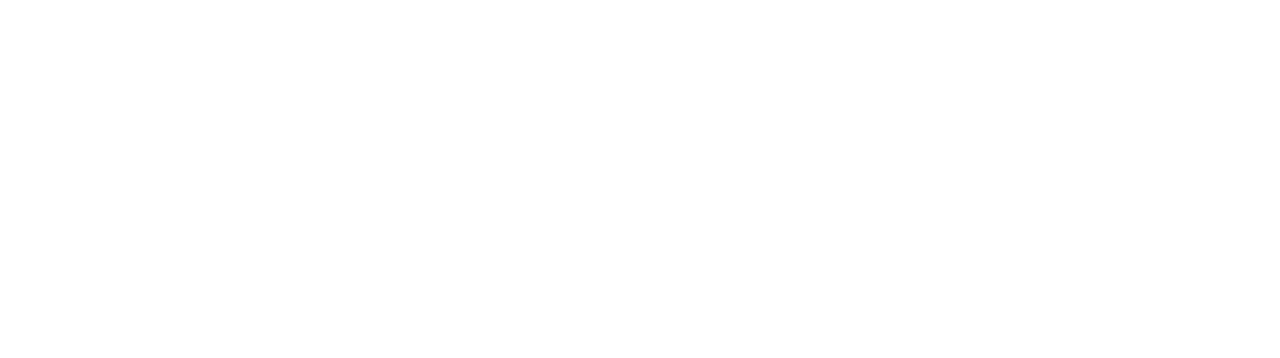
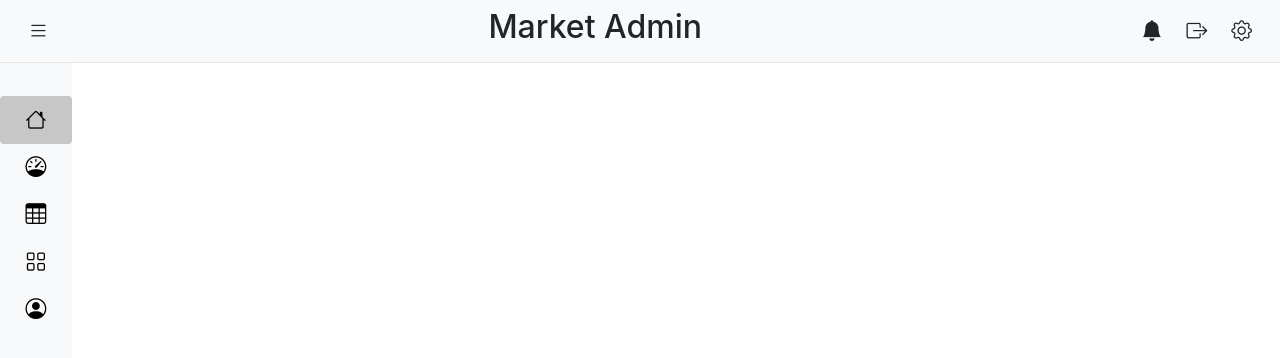
Before and after one commit to dinitha1296/market-admin, an Angular app: page / in a window 1280 px wide. Shown: the top 358 px of the page. Built offline with nearby package versions, Linux system fonts and the light colour scheme.

Commit message:
feat: add navigation components
 - Create and add side-navigation component

 - Implement top-navigation and side-navigation components

```diff
--- a/src/app/app.component.html
+++ b/src/app/app.component.html
@@ -1,2 +1,5 @@
 <router-outlet>
+  <app-top-navigation [(isMenuSelected)]="isMenuSelected"></app-top-navigation>
+  <hr class="m-0">
+  <app-side-navigation [isMenuSelected]="isMenuSelected"></app-side-navigation>
 </router-outlet>
--- a/src/app/app.component.ts
+++ b/src/app/app.component.ts
@@ -6,5 +6,6 @@
   styleUrls: ['./app.component.sass']
 })
 export class AppComponent {
-  title = 'Market Admin';
+  title:string = 'Market Admin';
+  isMenuSelected:boolean = false;
 }
--- a/src/app/app.module.ts
+++ b/src/app/app.module.ts
@@ -5,11 +5,13 @@
 import { AppComponent } from './app.component';
 import { NgbModule } from '@ng-bootstrap/ng-bootstrap';
 import { TopNavigationComponent } from './top-navigation/top-navigation.component';
+import { SideNavigationComponent } from './side-navigation/side-navigation.component';
 
 @NgModule({
   declarations: [
     AppComponent,
-    TopNavigationComponent
+    TopNavigationComponent,
+    SideNavigationComponent
   ],
   imports: [
     BrowserModule,
--- /dev/null
+++ b/src/app/side-navigation/side-navigation.component.html
@@ -0,0 +1,43 @@
+<nav
+    class="d-flex flex-column flex-shrink-0 bg-light delay"
+    [ngStyle]="{'width': isMenuSelected ? '280px': '4.5rem', 'height': '100%'}">
+    <hr>
+    <ul
+        class="nav nav-pills flex-column mb-auto"
+        [class]="{'nav-flush': !isMenuSelected, 'text-center': !isMenuSelected}">
+        <li class="nav-item">
+            <a href="#" class="nav-link active" aria-current="page">
+                <!-- <svg class="bi me-2" width="16" height="16"><use xlink:href="#home"></use></svg> -->
+                <i class="bi bi-house icon m-2"></i>
+                <span class="m-3" *ngIf='isMenuSelected' >Home</span>
+            </a>
+        </li>
+        <li>
+            <a href="#" class="nav-link link-dark">
+                <!-- <svg class="bi me-2" width="16" height="16"><use xlink:href="#speedometer2"></use></svg> -->
+                <i class="bi bi-speedometer icon m-2"></i>
+                <span class="m-3" *ngIf='isMenuSelected' >Dashboard</span>
+            </a>
+        </li>
+        <li>
+            <a href="#" class="nav-link link-dark">
+                <!-- <svg class="bi me-2" width="16" height="16"><use xlink:href="#table"></use></svg> -->
+                <i class="bi bi-table icon m-2"></i>
+                <span class="m-3" *ngIf='isMenuSelected' >Orders</span>
+            </a>
+        </li>
+        <li>
+            <a href="#" class="nav-link link-dark">
+                <!-- <svg class="bi me-2" width="16" height="16"><use xlink:href="#grid"></use></svg> -->
+                <i class="bi bi-grid icon m-2"></i>
+                <span class="m-3" *ngIf='isMenuSelected' >Products</span>
+            </a>
+        </li>
+        <li>
+            <a href="#" class="nav-link link-dark">
+                <i class="bi bi-person-circle icon m-2"></i>
+                <span class="m-3" *ngIf='isMenuSelected' >Customers</span>
+            </a>
+        </li>
+    </ul>
+</nav>
--- /dev/null
+++ b/src/app/side-navigation/side-navigation.component.ts
@@ -0,0 +1,17 @@
+import { Component, Input, OnInit } from '@angular/core';
+
+@Component({
+  selector: 'app-side-navigation',
+  templateUrl: './side-navigation.component.html',
+  styleUrls: ['./side-navigation.component.sass']
+})
+export class SideNavigationComponent implements OnInit {
+
+  constructor() { }
+
+  @Input() isMenuSelected!: boolean;
+
+  ngOnInit(): void {
+  }
+
+}
--- a/src/app/top-navigation/top-navigation.component.html
+++ b/src/app/top-navigation/top-navigation.component.html
@@ -1 +1,30 @@
-<p>top-navigation works!</p>
+<nav class="navbar navbar-default bg-light">
+    <div>
+        <button
+            (click)="onMenuClick()"
+            [class]="{'btn-focus': isMenuSelected}"
+            class="btn btn-transparent btn-round">
+            <i class="bi bi-list icon"></i>
+        </button>
+    </div>
+    <div>
+        <a><h2>Market Admin</h2></a>
+    </div>
+    <div>
+        <button
+            (click)="onNotificationClick()"
+            class="btn btn-transparent btn-round">
+            <i class="bi bi-bell-fill bi-lg icon"></i>
+        </button>
+        <button
+            (click)="onLogoutClick()"
+            class="btn btn-transparent btn-round">
+            <i class="bi bi-box-arrow-right icon"></i>
+        </button>
+        <button
+            (click)="onSettingsClick()"
+            class="btn btn-transparent btn-round">
+            <i class="bi bi-gear icon"></i>
+        </button>
+    </div>
+</nav>
--- a/src/app/top-navigation/top-navigation.component.ts
+++ b/src/app/top-navigation/top-navigation.component.ts
@@ -1,4 +1,4 @@
-import { Component, OnInit } from '@angular/core';
+import { Component, EventEmitter, Input, OnInit, Output } from '@angular/core';
 
 @Component({
   selector: 'app-top-navigation',
@@ -9,7 +9,28 @@
 
   constructor() { }
 
+  @Input() isMenuSelected!: boolean;
+  @Output() isMenuSelectedChange = new EventEmitter<boolean>();
+  isNotificationSelected: boolean = false;
+  isLogoutSelected: boolean = false;
+  isSettingsSelected: boolean = false;
+
   ngOnInit(): void {
   }
 
+  onMenuClick(): void {
+    this.isMenuSelectedChange.emit(!this.isMenuSelected);
+  }
+
+  onNotificationClick(): void {
+    this.isNotificationSelected = !this.isNotificationSelected;
+  }
+
+  onLogoutClick(): void {
+    this.isLogoutSelected = !this.isLogoutSelected;
+  }
+
+  onSettingsClick(): void {
+    this.isSettingsSelected = !this.isSettingsSelected;
+  }
 }
--- a/src/styles.sass
+++ b/src/styles.sass
@@ -5,3 +5,63 @@
 
 /* Importing Bootstrap Icons SCSS file. */
 @import '~bootstrap-icons/font/bootstrap-icons'
+
+body, app-root, router-outlet
+    display: block
+    width: 100vw
+    height: 100vh
+    overflow: hidden
+
+// app-top-navigation
+//     display: flexbox
+//     // width: 100vw
+
+.icon
+    font-size: 1.3em
+
+.btn-transparent
+    background-color: transparent
+
+.btn
+    &:hover
+        background: rgba(0, 0, 0, 0.1)
+    &:active
+        background: rgba(0, 0, 0, 0.2)
+        box-shadow: none
+    &:focus
+        box-shadow: none
+
+.nav-link
+    color: black
+
+.nav-link.active
+    background-color: rgba(0, 0, 0, 0.2)
+
+.nav-pills .nav-link.active, .nav-pills .show > .nav-link
+    color: black
+    background-color: rgba(0, 0, 0, 0.2)
+
+.link-dark
+    &:hover
+        color: black
+
+.active
+    color: black
+    background: rgba(0, 0, 0, 0.2)
+
+.nav-pils
+    color: black
+
+.btn-round
+    height: 2.8rem
+    width: 2.8rem
+    border-radius: 50%
+    padding: 0
+    i
+        padding: 0
+
+.btn-focus
+    background: rgba(0, 0, 0, 0.15)
+
+.delay
+    transition: all 0.1s ease-out
```
Also changed, not shown: src/app/side-navigation/side-navigation.component.sass (added), 1 other file (tests, documents, lock files or other folders).
